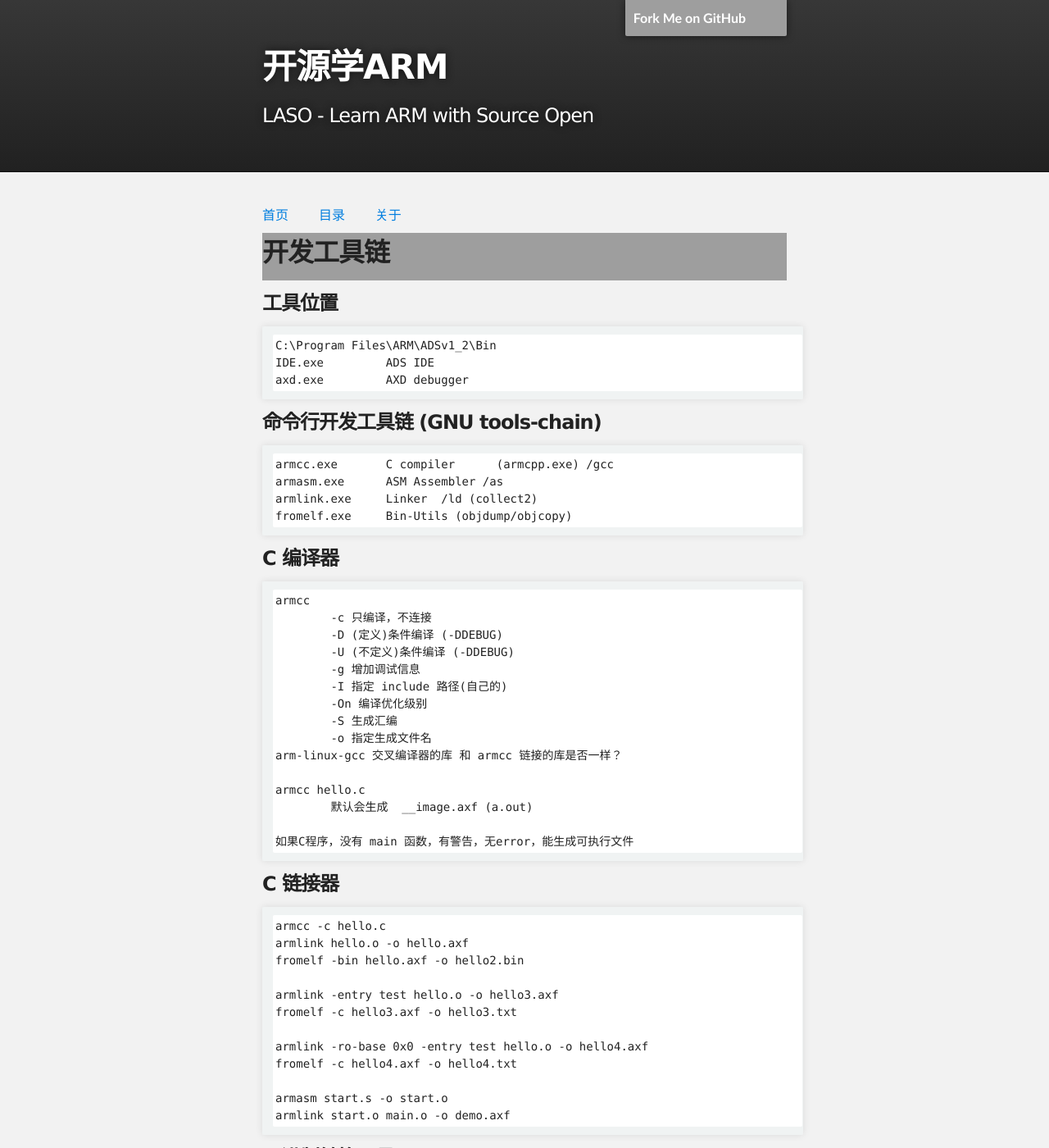
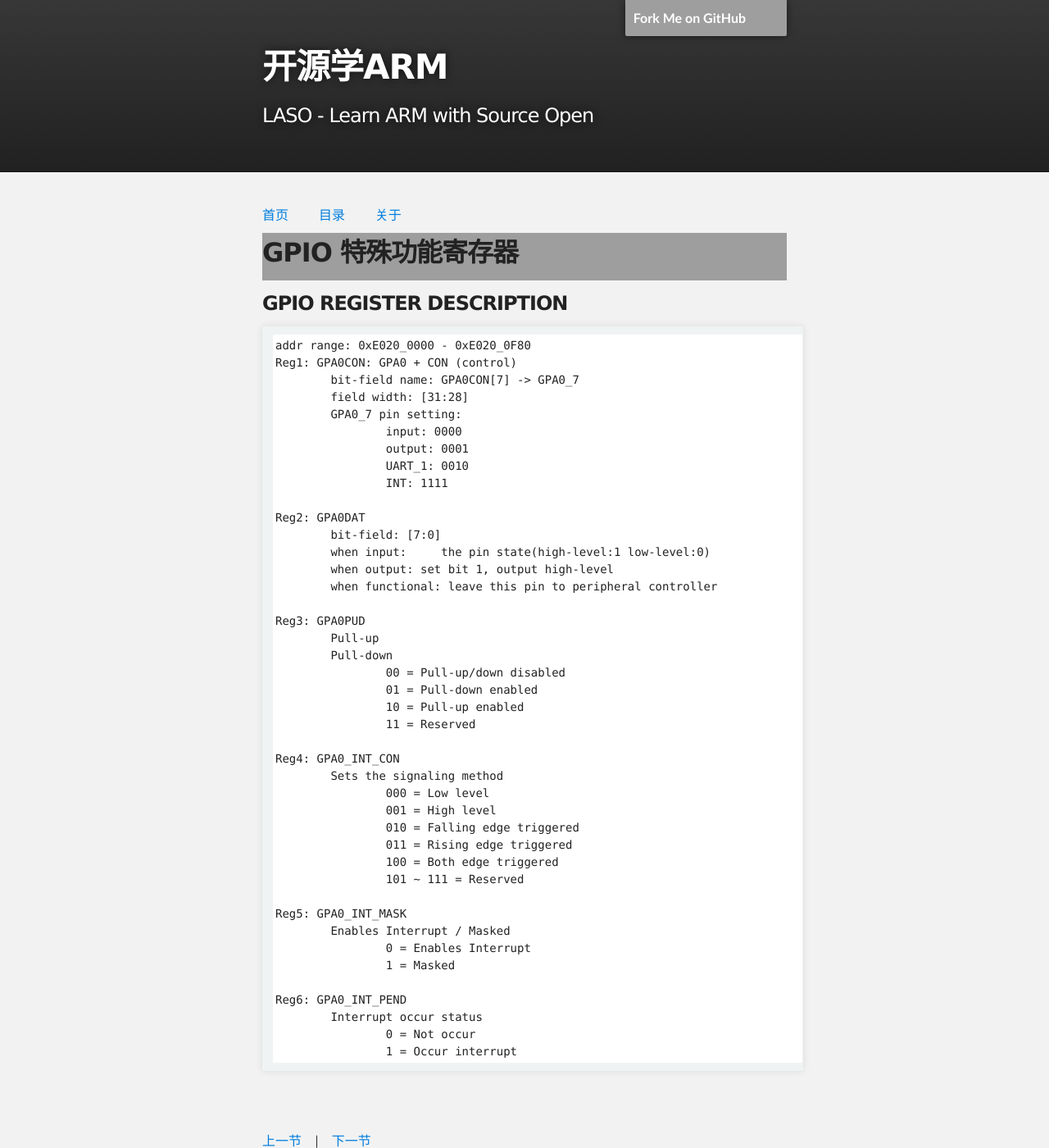
Before and after one commit to limingth/LASO, a Jekyll site: the page built from zh/chp3-3.md, in a window 1280 px wide and 1400 px high. Shown: the whole window at 82% size. Built offline with Jekyll 4.4.1, drawn with Linux system fonts in a browser that asks for light colours; Markdown is read by kramdown in place of the engine named in the settings; some of the changed text lies outside the part shown; grey boxes are pictures that could not be loaded.

Commit message:
M chp3-x.md

```diff
--- a/zh/chp3-3.md
+++ b/zh/chp3-3.md
@@ -1,56 +1,53 @@
 ---
 layout: post
-title: 开发工具链
+title: GPIO 特殊功能寄存器
 ---
 
-##  开发工具链
+## GPIO 特殊功能寄存器
 
-### 工具位置
-	C:\Program Files\ARM\ADSv1_2\Bin
-	IDE.exe 	ADS IDE
-	axd.exe		AXD debugger
+### GPIO REGISTER DESCRIPTION
+	addr range: 0xE020_0000 - 0xE020_0F80
+	Reg1: GPA0CON: GPA0 + CON (control)
+		bit-field name: GPA0CON[7] -> GPA0_7
+		field width: [31:28]
+		GPA0_7 pin setting:
+			input: 0000
+			output: 0001
+			UART_1: 0010
+			INT: 1111
 
-### 命令行开发工具链 (GNU tools-chain)
-	armcc.exe	C compiler	(armcpp.exe) /gcc
-	armasm.exe	ASM Assembler /as
-	armlink.exe	Linker	/ld (collect2)
-	fromelf.exe	Bin-Utils (objdump/objcopy)
+	Reg2: GPA0DAT
+		bit-field: [7:0]
+		when input:	the pin state(high-level:1 low-level:0)
+		when output: set bit 1, output high-level
+		when functional: leave this pin to peripheral controller
 
-### C 编译器
-	armcc
-		-c 只编译，不连接
-		-D (定义)条件编译 (-DDEBUG)
-		-U (不定义)条件编译 (-DDEBUG)
-		-g 增加调试信息
-		-I 指定 include 路径(自己的)
-		-On 编译优化级别
-		-S 生成汇编
-		-o 指定生成文件名
-	arm-linux-gcc 交叉编译器的库 和 armcc 链接的库是否一样？
+	Reg3: GPA0PUD
+		Pull-up
+		Pull-down
+			00 = Pull-up/down disabled
+			01 = Pull-down enabled
+			10 = Pull-up enabled
+			11 = Reserved
 
-	armcc hello.c
-		默认会生成  __image.axf (a.out)
+	Reg4: GPA0_INT_CON
+		Sets the signaling method
+			000 = Low level
+			001 = High level
+			010 = Falling edge triggered
+			011 = Rising edge triggered
+			100 = Both edge triggered
+			101 ~ 111 = Reserved
 
-	如果C程序，没有 main 函数，有警告，无error，能生成可执行文件
+	Reg5: GPA0_INT_MASK
+		Enables Interrupt / Masked
+			0 = Enables Interrupt
+			1 = Masked
 
-### C 链接器
-	armcc -c hello.c
-	armlink hello.o -o hello.axf
-	fromelf -bin hello.axf -o hello2.bin
-
-	armlink -entry test hello.o -o hello3.axf
-	fromelf -c hello3.axf -o hello3.txt
-
-	armlink -ro-base 0x0 -entry test hello.o -o hello4.axf
-	fromelf -c hello4.axf -o hello4.txt
-
-	armasm start.s -o start.o
-	armlink start.o main.o -o demo.axf
-
-
-### 二进制转换工具
-	fromelf -bin hello.axf -o hello.bin
-	fromelf -c hello.axf -o hello.txt
+	Reg6: GPA0_INT_PEND
+		Interrupt occur status
+			0 = Not occur
+			1 = Occur interrupt
 
 
 <br> <br>
```
Also changed, not shown: zh/chp3-1.md (+15 -19 lines), zh/chp3-2.md (+14 -25 lines), zh/chp3-4.md (+31 -8 lines).
